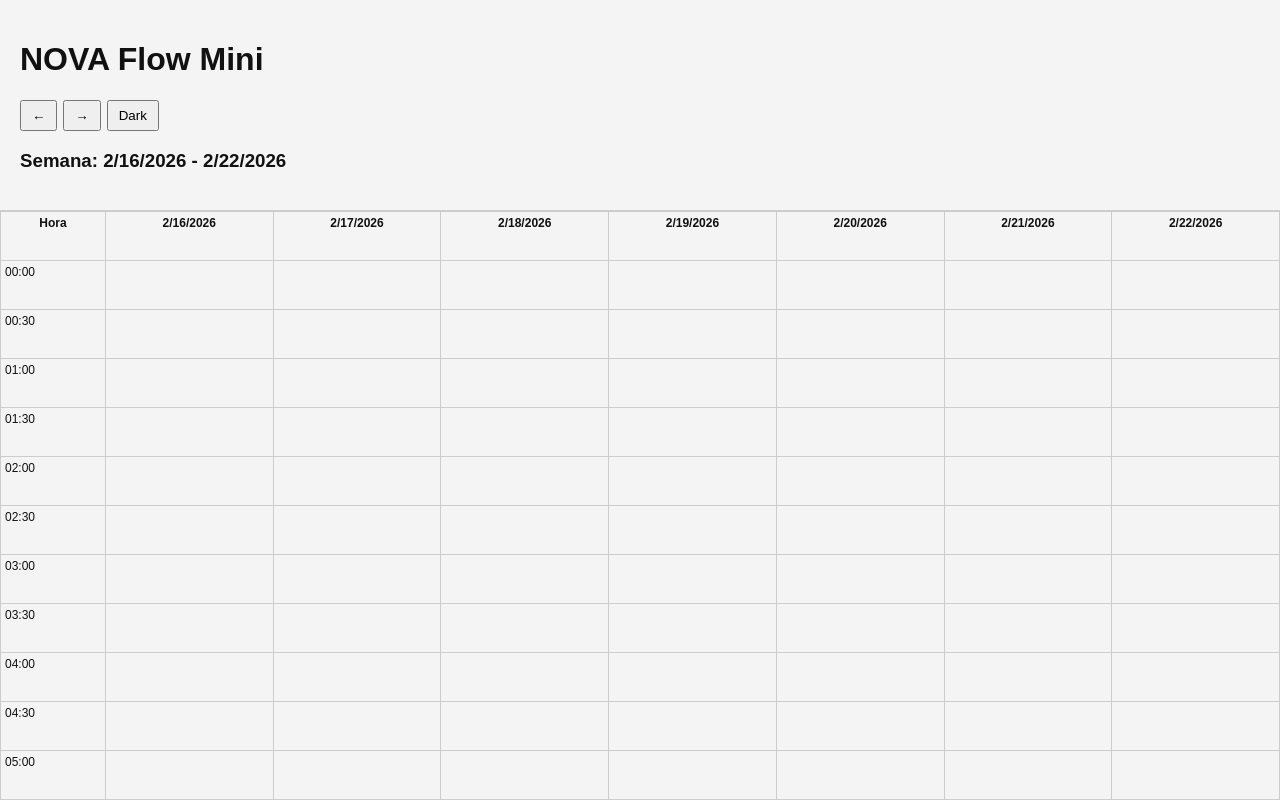
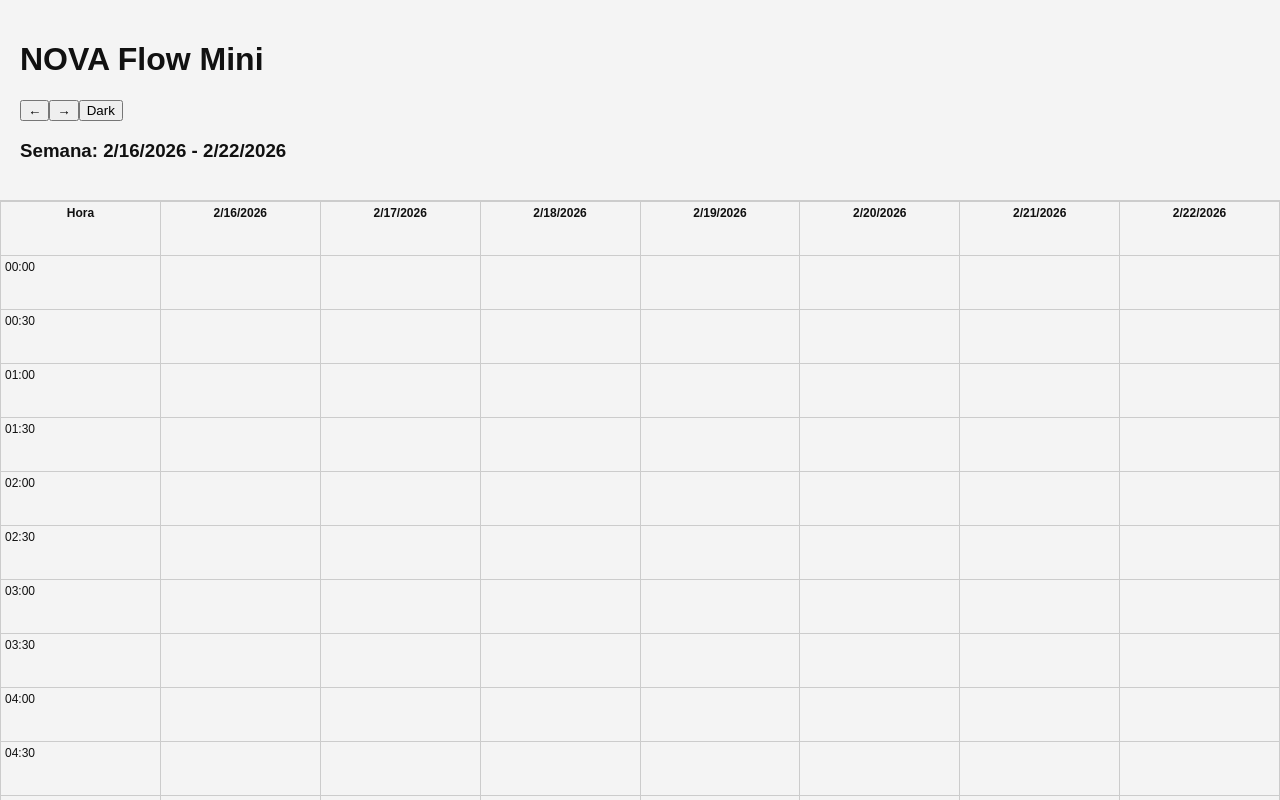
Before and after one commit to carloseradap/PIN-proyecto1, a React (Vite) app: page / in a window 1280 px wide. Shown: the top 800 px of the page. Built offline with nearby package versions, Linux system fonts and the light colour scheme.

Commit message:
Update version, UX Upgrade

```diff
--- a/src/App.tsx
+++ b/src/App.tsx
@@ -36,11 +36,13 @@ export default function App() {
     [anchor]
   );
 
-  const days = Array.from({ length: 7 }, (_, i) => {
+  const days = useMemo(() => {
+    return Array.from({ length: 7 }, (_, i) => {
       const d = new Date(base);
       d.setDate(d.getDate() + i);
       return d;
     });
+  }, [base]);
 
   const changeWeek = (delta: number) => {
     const d = new Date(anchor);
@@ -95,12 +97,13 @@ export default function App() {
   for (let m = 0; m < 1440; m += SLOT) slots.push(m);
 
   return (
-    <div>
-      {/* HEADER FIJO */}
+    <div className="app-container">
+
+      {/* HEADER */}
       <div className="app-header">
         <h1>NOVA Flow Mini</h1>
 
-        <div className="panel">
+        <div>
           <button onClick={() => changeWeek(-1)}>←</button>
           <button onClick={() => changeWeek(1)}>→</button>
           <button onClick={() => setDarkMode(d => !d)}>
@@ -109,24 +112,29 @@ export default function App() {
         </div>
 
         <h3>
-          Semana: {base.toLocaleDateString()} -{" "}
-          {days[6].toLocaleDateString()}
+          Semana: {base.toLocaleDateString()} - {days[6].toLocaleDateString()}
         </h3>
       </div>
 
+      {/* SCROLLABLE CALENDAR */}
+      <div className="calendar-wrapper">
         <table>
           <thead>
             <tr>
-            <th>Hora</th>
+              <th className="sticky-time">Hora</th>
               {days.map((d, i) => (
                 <th key={i}>{d.toLocaleDateString()}</th>
               ))}
             </tr>
           </thead>
+
           <tbody>
             {slots.map(m => (
               <tr key={m}>
-              <td>{minToHHMM(m)}</td>
+                <td className="sticky-time">
+                  {minToHHMM(m)}
+                </td>
+
                 {days.map((d, i) => {
                   const day = d.getDay();
                   const block = blocks.find(
@@ -160,6 +168,7 @@ export default function App() {
             ))}
           </tbody>
         </table>
+      </div>
 
       {/* MODAL EDICIÓN */}
       {editing && (
@@ -228,6 +237,7 @@ export default function App() {
           </div>
         </div>
       )}
+
     </div>
   );
 }
--- a/src/index.css
+++ b/src/index.css
@@ -1,11 +1,14 @@
-/* =========================
+/* ================================
    BASE
-========================= */
+================================ */
+
+html, body {
+  height: 100%;
+  margin: 0;
+  font-family: Arial, sans-serif;
+}
 
 body {
-  font-family: Arial, sans-serif;
-  margin: 0;
-  padding: 0;
   background: #f4f4f4;
   color: #111;
   transition: background 0.2s ease, color 0.2s ease;
@@ -16,65 +19,75 @@ body.dark {
   color: #f0f0f0;
 }
 
-/* =========================
-   HEADER STICKY
-========================= */
+/* ================================
+   APP LAYOUT
+================================ */
 
+.app-container {
+  display: flex;
+  flex-direction: column;
+  height: 100vh;
+}
+
+/* HEADER FIJO REAL */
 .app-header {
-  position: sticky;
-  top: 0;
-  z-index: 1000;
-  background: inherit;
   padding: 20px;
   border-bottom: 1px solid #ccc;
+  background: inherit;
+  flex-shrink: 0;
 }
 
 body.dark .app-header {
   border-color: #333;
 }
 
-/* =========================
-   PANEL CONTROLES
-========================= */
-
-.panel {
-  margin-top: 10px;
+/* SCROLL AREA */
+.calendar-wrapper {
+  flex: 1;
+  overflow: auto;
 }
 
-button {
-  padding: 6px 10px;
-  margin-right: 6px;
-  cursor: pointer;
-}
-
-/* =========================
+/* ================================
    TABLE
-========================= */
+================================ */
 
 table {
+  border-collapse: collapse;
   width: 100%;
-  border-collapse: collapse;
+  min-width: 1000px;
   font-size: 12px;
 }
 
-/* Fila sticky de fechas */
+/* Sticky top row */
 thead th {
   position: sticky;
-  top: 120px; /* Ajustar si header cambia de tamaño */
+  top: 0;
   background: #f4f4f4;
-  z-index: 900;
+  z-index: 5;
 }
 
 body.dark thead th {
   background: #121212;
 }
 
-/* Celdas */
-th,
-td {
+/* Sticky first column */
+.sticky-time {
+  position: sticky;
+  left: 0;
+  background: #f4f4f4;
+  z-index: 4;
+}
+
+body.dark .sticky-time {
+  background: #121212;
+}
+
+/* Cell styling */
+th, td {
   border: 1px solid #ccc;
   padding: 4px;
-  height: 40px;
+  height: 45px;
+  min-width: 120px;
   vertical-align: top;
 }
 
@@ -83,36 +96,41 @@ body.dark td {
   border-color: #333;
 }
 
-/* =========================
-   BLOQUES
-========================= */
+/* ================================
+   BLOCK
+================================ */
 
 .block {
   padding: 4px;
   border-radius: 4px;
   cursor: grab;
   font-size: 11px;
-  color: #fff;
+  color: white;
+  transition: transform 0.1s ease;
 }
 
-/* =========================
+.block:hover {
+  transform: scale(1.03);
+}
+
+/* ================================
    MODAL
-========================= */
+================================ */
 
 .modal {
   position: fixed;
   inset: 0;
-  background: rgba(0, 0, 0, 0.4);
+  background: rgba(0,0,0,0.4);
   display: flex;
   align-items: center;
   justify-content: center;
-  z-index: 2000;
+  z-index: 100;
 }
 
 .modal-content {
   background: white;
   padding: 20px;
-  width: 320px;
+  width: 340px;
   border-radius: 6px;
 }
 
@@ -121,15 +139,7 @@ body.dark .modal-content {
   color: white;
 }
 
-/* =========================
-   SCROLL OPTIMIZADO
-========================= */
-
-html,
-body {
-  height: 100%;
+input, textarea {
+  width: 100%;
+  margin-bottom: 8px;
 }
-
-table {
-  margin-bottom: 100px;
-}
```
Lines whose indentation alone changed are shown as unchanged.
